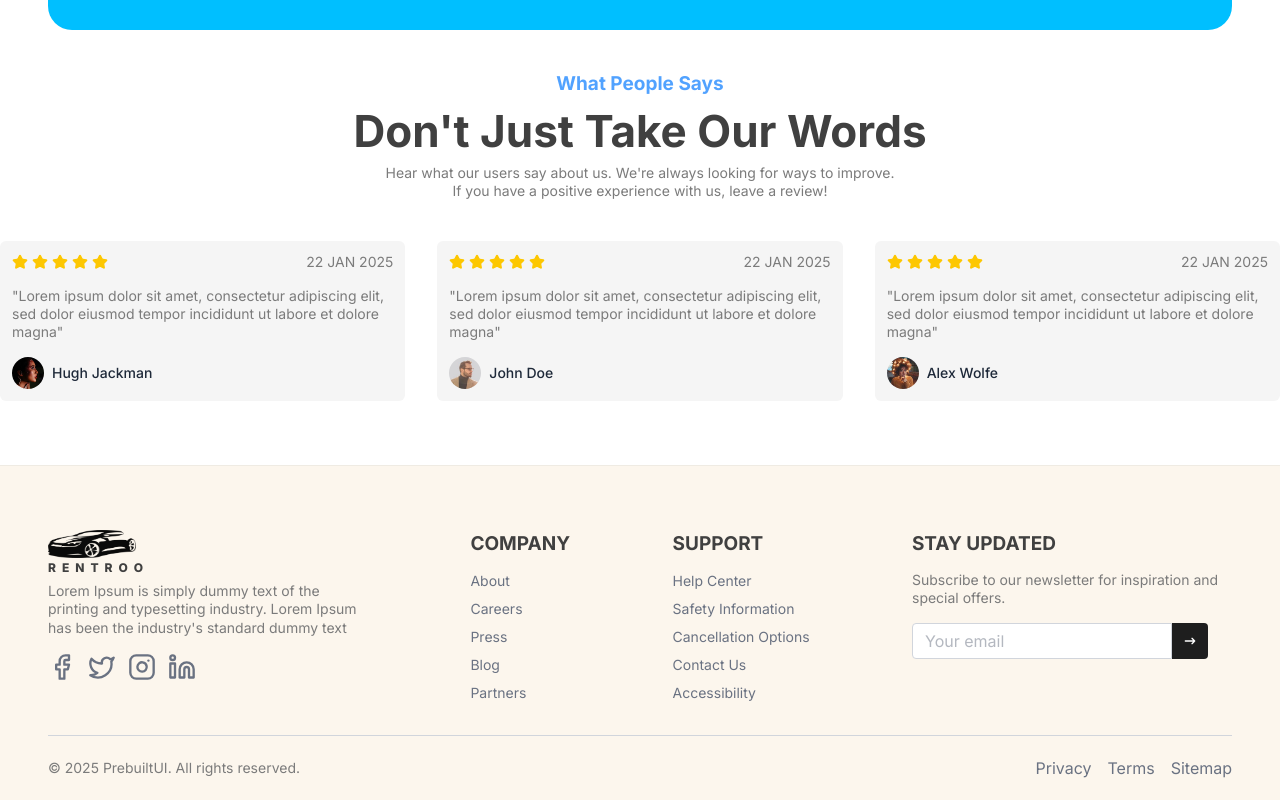
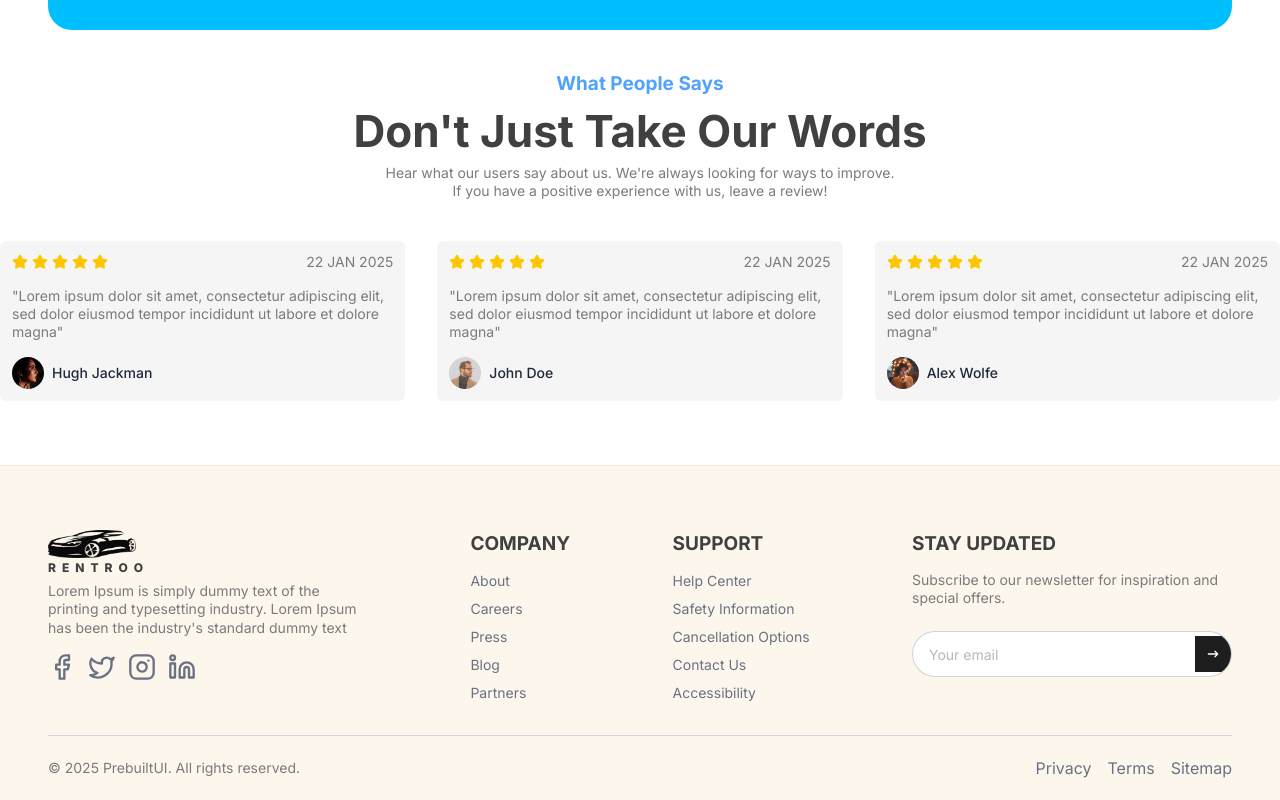
Before and after one commit to bcot-code/Car_Rental, a React (Vite) app in the folder client/: page / in a window 1280 px wide. Shown: the part 2707-3507 px from the top of the page. Built offline with nearby package versions, Linux system fonts and the light colour scheme; no server answers.

Commit message:
changing the title and logo

```diff
--- a/client/src/components/Footer.jsx
+++ b/client/src/components/Footer.jsx
@@ -55,11 +55,33 @@ const Footer = () => {
                 <p className='mt-3 text-sm'>
                     Subscribe to our newsletter for inspiration and special offers.
                 </p>
-                <div className='flex items-center mt-4'>
-                    <input type="text" className='bg-white rounded-l border border-gray-300 h-9 px-3 outline-none' placeholder='Your email' />
-                    <button className='flex items-center justify-center bg-black h-9 w-9 aspect-square rounded-r'>
-                        {/* Arrow icon */}
-                        <svg className="w-4 h-4 text-white" aria-hidden="true" xmlns="http://www.w3.org/2000/svg" width="24" height="24" fill="none" viewBox="0 0 24 24"><path stroke="currentColor" strokeLinecap="round" strokeLinejoin="round" strokeWidth="2" d="M19 12H5m14 0-4 4m4-4-4-4" /></svg>
+                <div className='flex items-center border pl-4 gap-2 bg-white border-gray-500/30 h-[46px] rounded-full overflow-hidden max-w-md w-full mt-6'>
+                    <input
+                        type="text"
+                        className='w-full h-full outline-none text-sm text-gray-500'
+                        placeholder='Your email'
+                        />
+                    <button
+                        className='flex items-center justify-center bg-black h-9 w-9 aspect-square rounded-r'
+                    >
+                    {/* Arrow icon */}
+                        <svg
+                            className="w-4 h-4 text-white"
+                            aria-hidden="true"
+                            xmlns="http://www.w3.org/2000/svg"
+                            width="24"
+                            height="24"
+                            fill="none"
+                            viewBox="0 0 24 24"
+                        >
+                        <path
+                            stroke="currentColor"
+                            strokeLinecap="round"
+                            strokeLinejoin="round"
+                            strokeWidth="2"
+                            d="M19 12H5m14 0-4 4m4-4-4-4"
+                        />
+                        </svg>
                     </button>
                 </div>
             </div>
```
